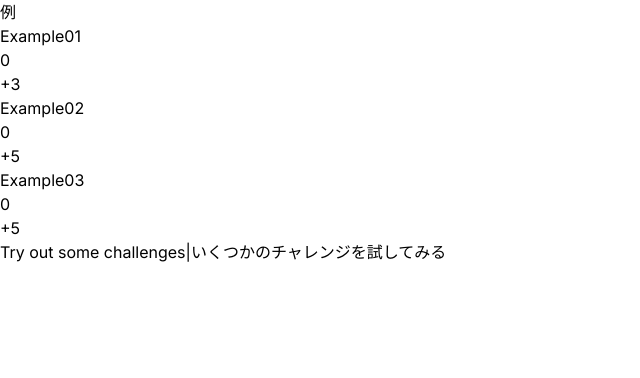
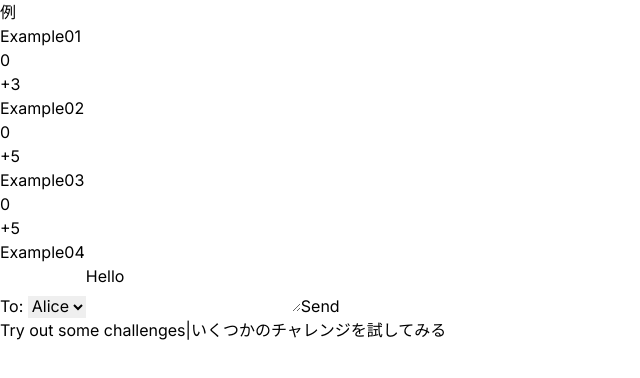
Before and after one commit to ai-biz20-sasaki/learn-react, a Next.js app: page /adding-interactivity/state-as-a-snapshot in a window 1280 px wide. Shown: the top 378 px of the page, without its empty margins (0-640 px from the left). Built offline with nearby package versions, Linux system fonts and the light colour scheme.

Commit message:
Add adding-interactivity/state-as-a-snapshot/example04

```diff
--- /dev/null
+++ b/src/app/adding-interactivity/state-as-a-snapshot/example04.tsx
@@ -0,0 +1,34 @@
+"use client"
+import { useState } from 'react';
+
+export default function Form() {
+  const [to, setTo] = useState('Alice');
+  const [message, setMessage] = useState('Hello');
+
+  function handleSubmit(e) {
+    e.preventDefault();
+    setTimeout(() => {
+      alert(`You said ${message} to ${to}`);
+    }, 5000);
+  }
+
+  return (
+    <form onSubmit={handleSubmit}>
+      <label>
+        To:{' '}
+        <select
+          value={to}
+          onChange={e => setTo(e.target.value)}>
+          <option value="Alice">Alice</option>
+          <option value="Bob">Bob</option>
+        </select>
+      </label>
+      <textarea
+        placeholder="Message"
+        value={message}
+        onChange={e => setMessage(e.target.value)}
+      />
+      <button type="submit">Send</button>
+    </form>
+  );
+}
--- a/src/app/adding-interactivity/state-as-a-snapshot/page.tsx
+++ b/src/app/adding-interactivity/state-as-a-snapshot/page.tsx
@@ -4,6 +4,7 @@
 import Example01 from './example01'
 import Example02 from './example02'
 import Example03 from './example03'
+import Example04 from './example04'
 //import Challenge01 from './challenge01'
 //import Challenge02 from './challenge02'
 //import Challenge03 from './challenge03'
@@ -27,6 +28,8 @@
       <Example02 />
       <h3>Example03</h3>
       <Example03 />
+      <h3>Example04</h3>
+      <Example04 />
       <h2>
         <a
           className=""
```
